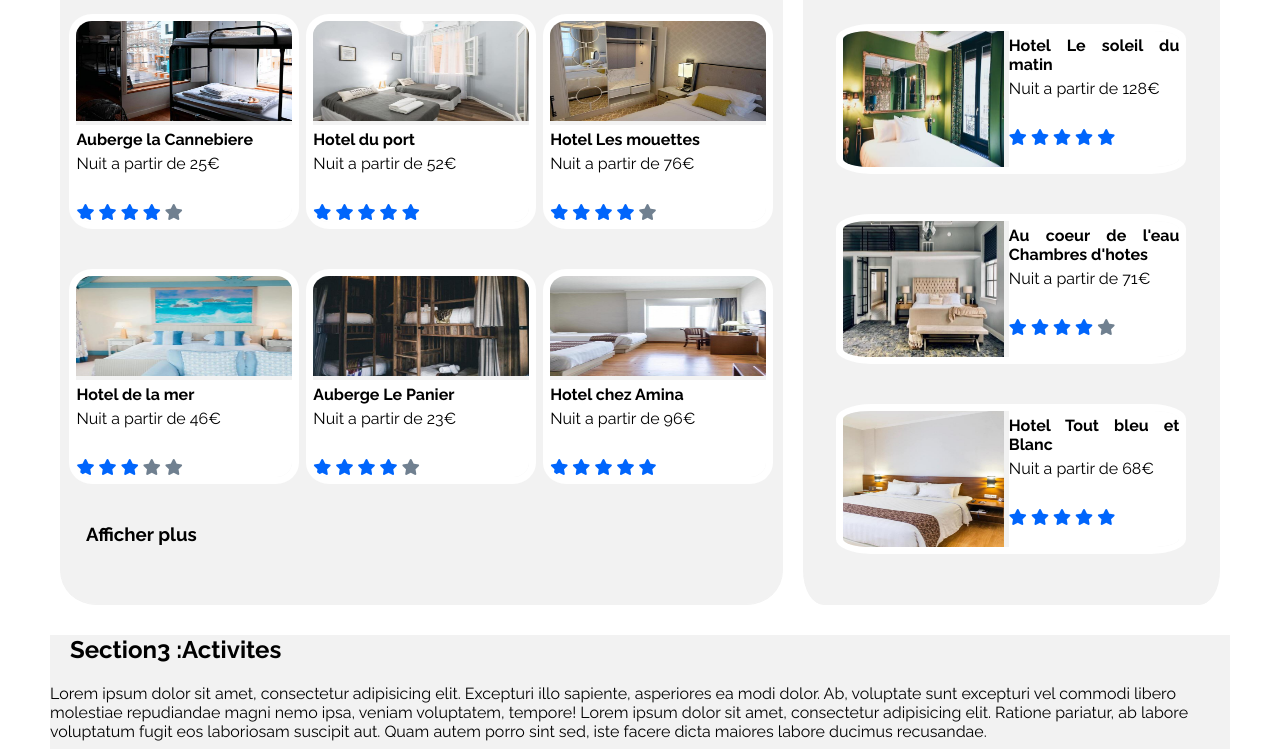
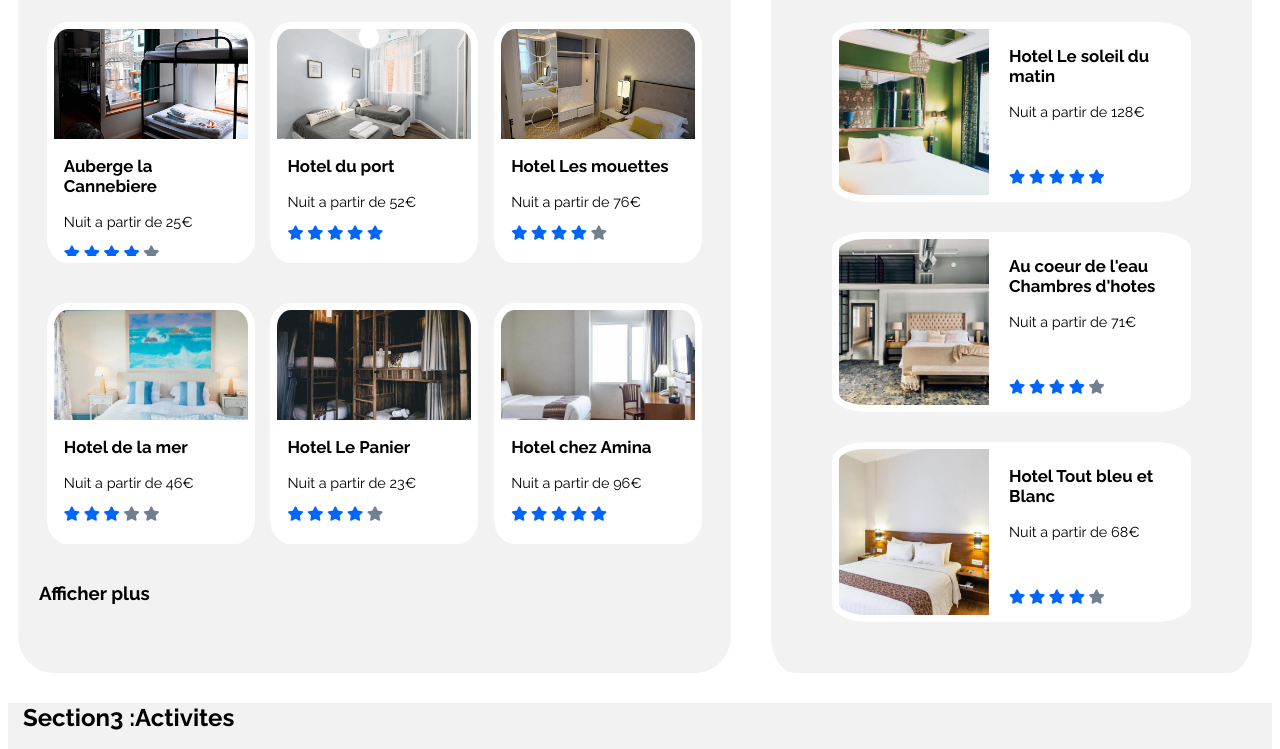
Before and after one commit to zoNext/ZaraQuedeville_2_01032021, a plain HTML site: page reservia.html in a window 1280 px wide. Shown: the part 517-1266 px from the top of the page. Drawn offline with Linux system fonts and the light colour scheme.

Commit message:
correction de la partie section et aside

```diff
--- a/reservia.css
+++ b/reservia.css
@@ -1,6 +1,6 @@
 
 body {
-    margin :0 50px;
+    margin :10 30px;
     font-family: 'Raleway', sans-serif;
     font-weight: 400;
 
@@ -18,8 +18,9 @@ a {
 /***********header********************************************/
 
 header{
-    height: 300px;
-    padding-top: 40px;  /*padding : 40px */
+/*    height: 300px;*/
+/*    padding-top: 40px;  */
+    padding : 20px
 }
 
 /*************container1*************************************/
@@ -188,7 +189,7 @@ div .filtres{
 
 
 
-/****main***************************************/
+/****main : section + aside ***************************************/
 
 
 section, aside{
@@ -200,75 +201,105 @@ section, aside{
     display: flex;
     /*    flex-wrap: wrap;*/
     margin: 0;
-
-/*    border:1px solid black;*/
-/*    height: 400px;*/
-
-
 }
 
-#priorite1{
+#hebergement{
 /*    margin-left: auto;    */
     border:1px solid #F2F2F2;
     flex : 2;
-    padding : 10px 5px 30px;
+    padding : 10px 20px;
     margin:10px;
 
     border-radius: 5%;
 }
-#priorite1 h1,h2,h3{
-    margin-left: 20px;
+
+
+#hebergement h1,h2{
+    margin-left: 15px;
 }
 
-.hotels{
+
+#hotel{
 /*    border: 10px solid yellow;*/
     display: flex;
     flex-wrap: wrap;
     justify-content:space-around;
 /*    height: 100vh;*/
-    margin: 10px 0px;
+/*    margin: 10px 0px;*/
+/*    overflow: hidden;*/
 }
 
 
-#priorite1 figure{
+section figure{
     border: 7px solid white;
     box-sizing:border-box;
-    width: 230px;
+    width: 31%;
 /*    height: 150px;*/
     overflow: hidden;
-    margin:20px 3px;
+    margin:20px 5px;
     border-radius: 10%;
+    background-color: white;
 }
 
-figcaption{
-    text-align: justify;
-    background-color: white;
-    padding-top: 5px;
-/*    margin-top: 0;    */
+#hotel div{ /* proprietes communes aux images*/
+    width: 100%;
+    height: 110px;
+    background-position: center;
+    background-size: cover;
+}
+
+#choix1{
+/*    overflow: hidden;*/
+    background-image: url(images/hebergements/4_small/marcus-loke-WQJvWU_HZFo-unsplash.jpg);
+    background-position: center;
+    background-size: cover;
+/*
+    object-fit: cover;
+    object-position: center;
+*/
+}
+
+#choix2{
+    background-image: url(images/hebergements/4_small/fred-kleber-gTbaxaVLvsg-unsplash.jpg);
+}
+
+#choix3{
+    background-image: url(images/hebergements/4_small/reisetopia-B8WIgxA_PFU-unsplash.jpg);
+}
+
+#choix4{
+    background-image: url(images/hebergements/4_small/annie-spratt-Eg1qcIitAuA-unsplash.jpg);
+}
+
+#choix5{
+    background-image: url(images/hebergements/4_small/nicate-lee-kT-ZyaiwBe0-unsplash.jpg);
+}
+
+#choix6{
+    background-image: url(images/hebergements/4_small/febrian-zakaria-M6S1WvfW68A-unsplash.jpg);
 }
 
 
 
-section figure img{
-    margin: -10px 0px 0px -10px;
-/*
-    border-right-width: 100px;
-    border-bottom-width: 100px;
-*/
-/*    padding: 10px;*/
-    width: 230px;
-    height: 110px;
-    overflow: hidden;
+
+
+section figcaption{
+    text-align: left;
+/*    background-color: white;*/
+    padding-left: 10px;
+    height: 100px;
+    font-size: 0.9em;
+    margin:0;
+/*    width: 150px;*/
+/*    margin-top: 0;    */
+/*    color:#0065FC;*/
+/*    margin-bottom: 25px;*/
 }
 
 
-
-.comment1{
-    font-weight: bold;
-}
-
-figcaption i{
+.fa-star{
     color:#0065FC;
+    margin-bottom: 25px;
 }
 
 /*
@@ -277,10 +308,23 @@ figcaption i{
 }
 */
 
-.hotel1 i:nth-child(5) {
+.hotel4etoiles i:nth-child(5){
 /*    color:#F2F2F2;*/
     color:slategray;
 }
+
+/*
+.4etoiles i:last-of-type {
+    color:slategray;
+}
+*/
+
+/*
+.hotel4etoiles i:last-of-type {
+    color:slategray;
+}
+*/
+
 
 
 /*
@@ -290,60 +334,108 @@ figcaption i{
 }
 */
 
-.hotel4 i:nth-child(n+4){
+.hotel3etoiles i:nth-child(n+4){
     color:slategray;
 }
 
 /*aside************************/
-#priorite2{
+aside{
 
     flex : 1;
     border:1px solid #F2F2F2;
     padding : 20px 30px 20px;
-    margin:10px;
+    margin: 10px 20px 10px 30px;
     border-radius: 5%;
 }
 
-#priorite2 h2{
+aside figure{
+    border: 7px solid white;
+    box-sizing:border-box;
+    width: 31%;
+/*    height: 150px;*/
+    overflow: hidden;
+    margin:10px 15px;
+    border-radius: 10%;
+    background-color: white;
+}
 
-
-}
 
 .fa-chart-line {
     float: right;
     margin-top: 0;
 }
 
-aside figure img{
-    margin: -10px 0px 0px -10px;
-/*
-    border-right-width: 100px;
-    border-bottom-width: 100px;
-*/
-/*    padding: 10px;*/
-    width: 250px;
-    height: 150px;
-    overflow: hidden;
+#hotelpop{
+
+    margin:15px 30px;
+
+
 }
 
-#priorite2 figure{
+#hotelpop div{ /* proprietes communes aux images*/
+    height: 100%;
+    width: 150px;
+    background-position: center;
+    background-size: cover;
+
+}
+
+
+#choix7{
+/*
+    height: 100%;
+    width: 130px;
+*/
+    background-image: url(images/hebergements/4_small/emile-guillemot-Bj_rcSC5XfE-unsplash.jpg);
+/*
+    background-position: center;
+    background-size: cover;
+*/
+}
+
+#choix8{
+    background-image: url(images/hebergements/4_small/aw-creative-VGs8z60yT2c-unsplash.jpg);
+}
+
+#choix9{
+    background-image: url(images/hebergements/4_small/febrian-zakaria-sjvU0THccQA-unsplash.jpg);
+}
+
+
+aside figure{
     display:flex;
     border: 7px solid white;
     box-sizing:border-box;
-    width: 350px;
-    height: 150px;
+/*    width: 350px;*/
+    width:100%;
+    height: 180px;
     overflow: hidden;
-    margin:20px 0px;
+/*    margin:30px 5px;    */
     border-radius: 10%;
+    margin: 30px 5px 30px 0px;
 }
 
 
-.figComment{
-    margin: 0 0 0 5px;
-    background-color: white;
-    width: 250px;
+aside figcaption{
+/*    display: flex;*/
+/*    flex-direction: column;*/
+    margin: 0 20px 0 20px;
+    font-size: 0.9em;
+    width: 150px;
 }
 
+/*aside figcaption :nth-child(2){*/
+
+aside figcaption :last-child{
+    margin-top: 25px;
+/*     justify-self: end;*/
+/*    margin-top: 20px;*/
+/*    justify-content: flex-end;*/
+
+/*    padding-bottom: auto;*/
+/*    line-height: 200%;*/
+/*    position:absolute;*/
+}
 
 /*
 #priorite2 figure{
@@ -357,18 +449,6 @@ aside figure img{
 }
 */
 
-figcaption{
-/*
-    text-align: justify;
-    background-color: white;
-    padding-top: 5px;
-*/
-/*    margin-top: 0;    */
-}
-
-.comment3{
-    padding-top: 30px;
-}
 /*footer******************************************************/
 
 footer{
--- a/reservia.html
+++ b/reservia.html
@@ -61,140 +61,197 @@
 <!--          <i class="fad fa-info-circle"></i>-->
           <p>Plus de 500 logements sont disponibles dans cette ville</p>
     </div>
-
+    </header>
 <!--  < fin du header>-->
 
-<!--   sections------------------------------------------------------------>
-
-
-<!--           <i class="fab fa-gratipay"></i>-->
-
-
+<!--========================= main ============================-->
 
    <main>
    <div class="hebergement">
-      <section id ="priorite1" >
+
+<!--============Section(hebergement Marsielle)==================-->
+
+      <section id ="hebergement" >
          <h2>Herbergement a Marseille </h2>
-          <div class="hotels">
-              <figure class="hotel1">
+          <div id="hotel">
+              <figure class="hotel4etoiles">
+                  <div id="choix1"></div>
+<!--
+<img src="images/hebergements/4_small/marcus-loke-WQJvWU_HZFo-unsplash.jpg" alt="">
+-->
+                  <figcaption>
 
-                  <img src="images/hebergements/4_small/marcus-loke-WQJvWU_HZFo-unsplash.jpg" alt="">
-                  <figcaption class="comment1">Auberge la Cannebiere</figcaption>
-                  <figcaption class="comment2">Nuit a partir de 25€</figcaption>
-                  <figcaption class="comment3">
+                      <h3>Auberge la Cannebiere</h3>
+                      <p>Nuit a partir de 25€</p>
+                      <p>
                           <i class="fas fa-star"></i>
                           <i class="fas fa-star"></i>
                           <i class="fas fa-star"></i>
                           <i class="fas fa-star"></i>
                           <i class="fas fa-star"></i>
+                      </p>
                   </figcaption>
+             </figure>
 
-
-              </figure>
-             <figure class="hotel2">
-
+             <figure class="hotel5etoiles">
+                  <div id="choix2"></div>
+<!--
 <img src="images/hebergements/4_small/fred-kleber-gTbaxaVLvsg-unsplash.jpg" alt="">
-                  <figcaption class="comment1">Hotel du port</figcaption>
-                  <figcaption class="comment2">Nuit a partir de 52€</figcaption>
-                  <figcaption class="comment3">
+-->
+                  <figcaption>
+                      <h3>Hotel du port</h3>
+                      <p>Nuit a partir de 52€</p>
+                      <p>
                           <i class="fas fa-star"></i>
                           <i class="fas fa-star"></i>
                           <i class="fas fa-star"></i>
                           <i class="fas fa-star"></i>
                           <i class="fas fa-star"></i>
+                      </p>
                   </figcaption>
+              </figure>
 
-              </figure>
-             <figure class="hotel1">
-
+               <figure class="hotel4etoiles">
+                  <div id="choix3"></div>
+<!--
 <img src="images/hebergements/4_small/reisetopia-B8WIgxA_PFU-unsplash.jpg" alt="">
-                  <figcaption class="comment1">Hotel Les mouettes</figcaption>
-                  <figcaption class="comment2">Nuit a partir de 76€</figcaption>
-                  <figcaption class="comment3">
+-->
+                  <figcaption>
+                      <h3>Hotel Les mouettes</h3>
+                      <p>Nuit a partir de 76€</p>
+                      <p>
                           <i class="fas fa-star"></i>
                           <i class="fas fa-star"></i>
                           <i class="fas fa-star"></i>
                           <i class="fas fa-star"></i>
                           <i class="fas fa-star"></i>
+                      </p>
                   </figcaption>
-
               </figure>
 
-             <figure class="hotel4">
-
+              <figure class="hotel3etoiles">
+                  <div id="choix4"></div>
+<!--
 <img src="images/hebergements/4_small/annie-spratt-Eg1qcIitAuA-unsplash.jpg" alt="">
-
-              <figcaption class="comment1">Hotel de la mer</figcaption>
-                  <figcaption class="comment2">Nuit a partir de 46€</figcaption>
-                  <figcaption class="comment3">
+-->
+                  <figcaption>
+                      <h3>Hotel de la mer</h3>
+                      <p>Nuit a partir de 46€</p>
+                      <p>
                           <i class="fas fa-star"></i>
                           <i class="fas fa-star"></i>
                           <i class="fas fa-star"></i>
                           <i class="fas fa-star"></i>
                           <i class="fas fa-star"></i>
+                      </p>
                   </figcaption>
+              </figure>
 
-              </figure>
-              <figure class="hotel1">
-
+              <figure class="hotel4etoiles">
+                  <div id="choix5"></div>
+<!--
 <img src="images/hebergements/4_small/nicate-lee-kT-ZyaiwBe0-unsplash.jpg" alt="">
-
-              <figcaption class="comment1">Auberge Le Panier</figcaption>
-                  <figcaption class="comment2">Nuit a partir de 23€</figcaption>
-                  <figcaption class="comment3">
+-->
+                 <figcaption>
+                      <h3>Hotel Le Panier</h3>
+                      <p>Nuit a partir de 23€</p>
+                      <p>
                           <i class="fas fa-star"></i>
                           <i class="fas fa-star"></i>
                           <i class="fas fa-star"></i>
                           <i class="fas fa-star"></i>
                           <i class="fas fa-star"></i>
+                      </p>
                   </figcaption>
+              </figure>
 
-              </figure>
-              <figure class="hotel2">
+              <figure class="hotel5etoiles">
+                    <div id="choix6"></div>
+<!--                  <img src="images/hebergements/4_small/febrian-zakaria-M6S1WvfW68A-unsplash.jpg" alt="">-->
 
-                  <img src="images/hebergements/4_small/febrian-zakaria-M6S1WvfW68A-unsplash.jpg" alt="">
-
-              <figcaption class="comment1">Hotel chez Amina</figcaption>
-                  <figcaption class="comment2">Nuit a partir de 96€</figcaption>
-                  <figcaption class="comment3">
+                 <figcaption>
+                     <h3>Hotel chez Amina</h3>
+                     <p>Nuit a partir de 96€</p>
+                     <p>
                           <i class="fas fa-star"></i>
                           <i class="fas fa-star"></i>
                           <i class="fas fa-star"></i>
                           <i class="fas fa-star"></i>
                           <i class="fas fa-star"></i>
+                     </p>
                  </figcaption>
-
               </figure>
-
-
           </div>
-<!--              <p>Afficher plus </p>-->
         <h3>Afficher plus</h3>
 
       </section>
-      <aside id ="priorite2">
+
+
+<!--============aside (hebergement populaire)====================-->
+
+      <aside>
           <h2>Les plus populaires<i class="fas fa-chart-line"></i></h2>
 
-          <div class="hotels">
-              <figure class="hotel2">
+          <div id="hotelpop">
 
-                  <img src="images/hebergements/4_small/emile-guillemot-Bj_rcSC5XfE-unsplash.jpg" alt="">
+             <figure class="hotel5etoiles">
+                    <div id="choix7"></div>
+<!--                  <img src="images/hebergements/4_small/emile-guillemot-Bj_rcSC5XfE-unsplash.jpg" alt="">-->
 
-                  <div class="figComment">
-                      <figcaption class="comment1">Hotel Le soleil du matin</figcaption>
-                      <figcaption class="comment2">Nuit a partir de 128€</figcaption>
-                      <figcaption class="comment3">
+                 <figcaption>
+
+                     <h3>Hotel Le soleil du matin</h3>
+                     <p>Nuit a partir de 128€</p>
+
+                     <p class="lesEtoiles">
                           <i class="fas fa-star"></i>
                           <i class="fas fa-star"></i>
                           <i class="fas fa-star"></i>
                           <i class="fas fa-star"></i>
                           <i class="fas fa-star"></i>
+                     </p>
                  </figcaption>
-                </div>
               </figure>
 
 
-             <figure class="hotel1">
+              <figure class="hotel4etoiles">
+                    <div id="choix8"></div>
+<!--<img src="images/hebergements/4_small/aw-creative-VGs8z60yT2c-unsplash.jpg" alt="">-->
+
+              <figcaption>
+                <h3>Au coeur de l'eau Chambres d'hotes</h3>
+                 <p>Nuit a partir de 71€</p>
+                 <p>
+                  <i class="fas fa-star"></i>
+                  <i class="fas fa-star"></i>
+                  <i class="fas fa-star"></i>
+                  <i class="fas fa-star"></i>
+                  <i class="fas fa-star"></i>
+                 </p>
+                 </figcaption>
+              </figure>
+
+
+              <figure class="hotel4etoiles">
+                 <div id="choix9"></div>
+<!--<img src="images/hebergements/4_small/febrian-zakaria-sjvU0THccQA-unsplash.jpg" alt="">-->
+
+                 <figcaption>
+                     <h3>Hotel Tout bleu et Blanc</h3>
+                     <p>Nuit a partir de 68€</p>
+                     <p>
+                          <i class="fas fa-star"></i>
+                          <i class="fas fa-star"></i>
+                          <i class="fas fa-star"></i>
+                          <i class="fas fa-star"></i>
+                          <i class="fas fa-star"></i>
+                     </p>
+                 </figcaption>
+              </figure>
+
+
+<!--
+             <figure class="hotel4etoiles">
 
                    <img src="images/hebergements/4_small/aw-creative-VGs8z60yT2c-unsplash.jpg" alt="">
 
@@ -210,24 +267,9 @@
                       </figcaption>
                 </div>
               </figure>
+-->
 
-             <figure class="hotel21">
 
-                   <img src="images/hebergements/4_small/febrian-zakaria-sjvU0THccQA-unsplash.jpg" alt="">
-
-                  <div class="figComment">
-                      <figcaption class="comment1">Hotel Tout bleu et Blanc</figcaption>
-                      <figcaption class="comment2">Nuit a partir de 68€</figcaption>
-                      <figcaption class="comment3">
-                      <i class="fas fa-star"></i>
-                      <i class="fas fa-star"></i>
-                      <i class="fas fa-star"></i>
-                      <i class="fas fa-star"></i>
-                      <i class="fas fa-star"></i>
-                      </figcaption>
-                </div>
-
-              </figure>
 
 
           </div>
```
Lines whose indentation alone changed are shown as unchanged.
